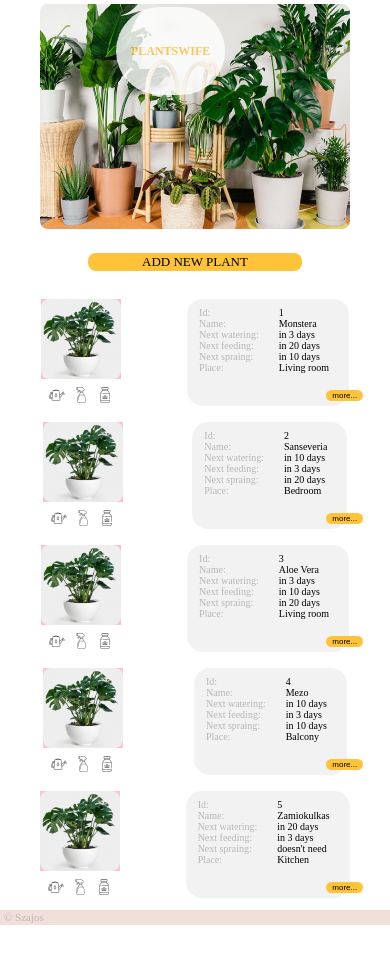
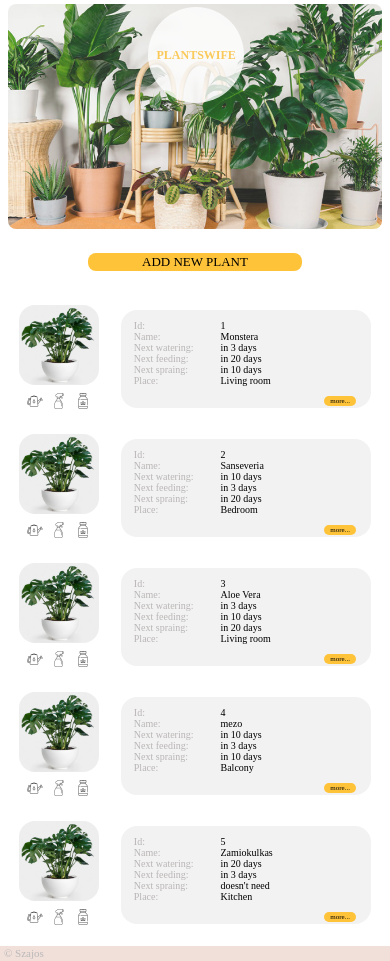
Before and after one commit to anetSzajo/plantswife, a React (Create React App) app: page / in a window 390 px wide. Before the commit the page ends 925 px from the top, so only its background shows below. Built offline with nearby package versions, Linux system fonts and the light colour scheme; a web font is replaced by a local one.

Commit message:
Adjust homepage styling to being responsive.

```diff
--- a/public/database.json
+++ b/public/database.json
@@ -25,7 +25,7 @@
   },
   {
     "id": 4,
-    "name": "Mezo",
+    "name": "mezo",
     "nextWatering":"in 10 days" ,
     "nextFeeding": "in 3 days",
     "nextSpraing":"in 10 days" ,
--- a/src/Components/HomePage/HomePageBackground/HomePageBackground.js
+++ b/src/Components/HomePage/HomePageBackground/HomePageBackground.js
@@ -3,7 +3,7 @@ import './styles.scss';
 
 function HomePageBackground () {
     return(
-        <div>
+        <div className="homePage">
             <img className="homePageBackground" src="plantsPhotos/plants2.jpg" alt="" />
             <div className="homePageLogo">
                 <h1>PLANTSWIFE</h1>
--- a/src/Components/HomePage/HomePageBackground/styles.scss
+++ b/src/Components/HomePage/HomePageBackground/styles.scss
@@ -1,13 +1,18 @@
 @import '../../base';
+
+.homePage{
+  position: relative;
+}
 
 .homePageBackground{
   margin: 4px auto;
   position: static;
-  width: 310px;
+  width: 96%;
   height: 225px;
   left: 10px;
   top: 10px;
   border-radius: 8px;
+  opacity: 0.85;
 }
 .homePageLogo{
   font-family: $font-family;
@@ -16,9 +21,9 @@
   background-color: #FFFFFF;
   position: absolute;
   top: 7px;
-  left: 116px;
-  width: 28%;
-  height:88px;
+  left: 38%;
+  width: 6rem;
+  height:6rem;
   margin: auto;
   display: flex;
   border-radius: 62px;
--- a/src/Components/PlantsContainer/PlantsList/PlantListElement/styles.scss
+++ b/src/Components/PlantsContainer/PlantsList/PlantListElement/styles.scss
@@ -10,8 +10,9 @@ body{
 .plantListElement{
   display: flex;
   justify-content: space-around;
+  align-items: center;
   width: 96%;
-  margin: 8px auto;
+  margin: 14px auto;
   padding: 4px 0;
   position: relative;
 }
@@ -19,13 +20,12 @@ body{
 .plantPhoto__container{
   width: 5rem;
   height: 5rem;
-  background-color: pink;
 }
 
 .plantPhoto{
   width: 100%;
   height: 100%;
-  border-radius: 8px;
+  border-radius: 16px;
 }
 
 .plantDescription{
@@ -35,11 +35,13 @@ body{
   background-color: $main-color;
   padding: 8px 10px 20px 2px;
   border-radius: 2* $default-border-radius;
+  min-width: 57%;
   .plantDescription__column{
     margin: 0 10px;
   }
   .column-first {
     color: #B9B5B5;
+   margin: 0 0 0 10px;
   }
   p {
     margin: 0;
@@ -48,10 +50,11 @@ body{
 
 .moreInfoButton{
   position: absolute;
-  right: 19px;
-  top: 95px;
+  font-family: $font-family;
+  right: 7%;
+  top: 83%;
   background-color: $second-color;
-  font-size: 8px;
+  font-size: 7px;
   border-radius: $default-border-radius;
   border: none;
 }
@@ -75,3 +78,12 @@ body{
   height: 1rem;
   opacity: 0.7;
 }
+
+@media(min-width: 370px) {
+  .plantDescription{
+    padding: 2px 35px 20px 2px;
+  }
+  .plantDescription__column {
+    padding: 8px 16px 2px 1px;
+  }
+}
```
Also changed, not shown: public/icons/water-sprayer.png.
